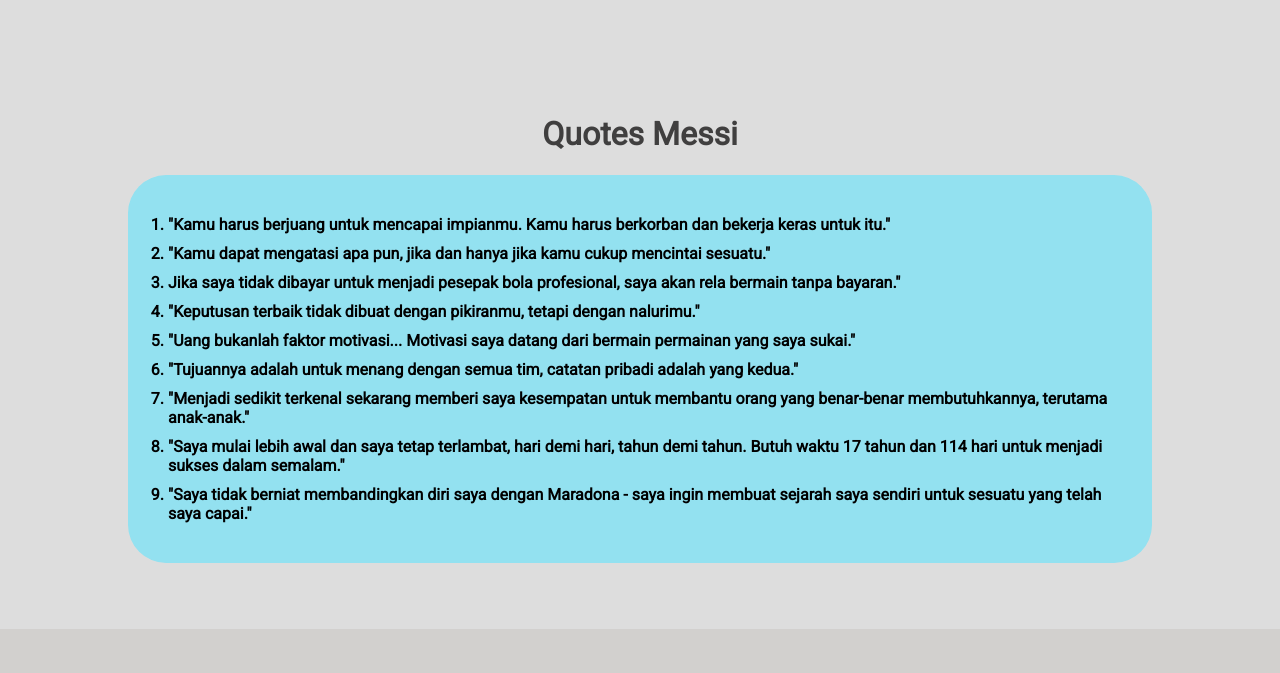
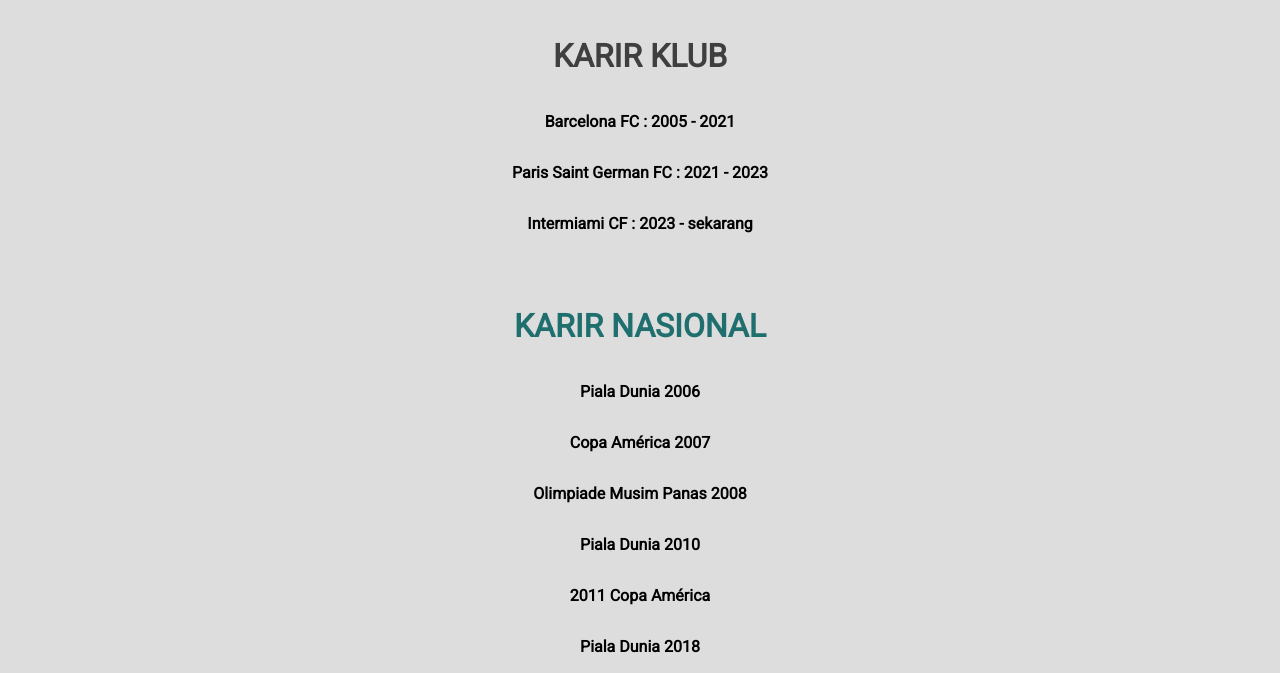
Before and after one commit to Sarido24/messi-personal-portofolio, a plain HTML site: page story.html in a window 1280 px wide. Shown: the part 1270-1943 px from the top of the page. Drawn offline with Linux system fonts and the light colour scheme; a web font is replaced by a local one.

Commit message:
FINISHING

```diff
--- a/story.html
+++ b/story.html
@@ -66,6 +66,25 @@
 
 </div>
 
+
+<div class="karir">
+    <h1>KARIR KLUB</h1>
+    <p>Barcelona FC : 2005 - 2021</p>
+    <p>Paris Saint German FC : 2021 - 2023</p>
+    <p>Intermiami CF : 2023 - sekarang</p>
+    <br><br>
+    <h1 style="color: rgb(32, 111, 111);">KARIR NASIONAL</h1>
+    <p>Piala Dunia 2006</p>
+    <p>Copa América 2007</p>
+    <p>Olimpiade Musim Panas 2008</p>
+    <p>Piala Dunia 2010</p>
+    <p>2011 Copa América</p>
+    <p>Piala Dunia 2018</p>
+    <p>Finalissima 2022</p>
+    <p>Piala Dunia FIFA 2022</p>
+
+</div>
+
 <div class="about-quotes" id="about-quotes">
     <h1>Quotes Messi</h1>
     <ol class="list-quotes">
--- a/style.css
+++ b/style.css
@@ -635,3 +635,20 @@ body {
   background-color: #93e1f0;
   border-radius: 38px 38px 38px 38px;
 }
+
+.karir  {
+  display: flex;
+  flex-direction: column;
+  justify-content: center;
+  align-items: center;
+}
+
+.karir h1{
+  font-family: "Roboto",sans-serif;
+  color: #403f3f;;
+}
+
+.karir p{
+  font-family: "Roboto", sans-serif;
+  font-weight: bold;
+}
```
